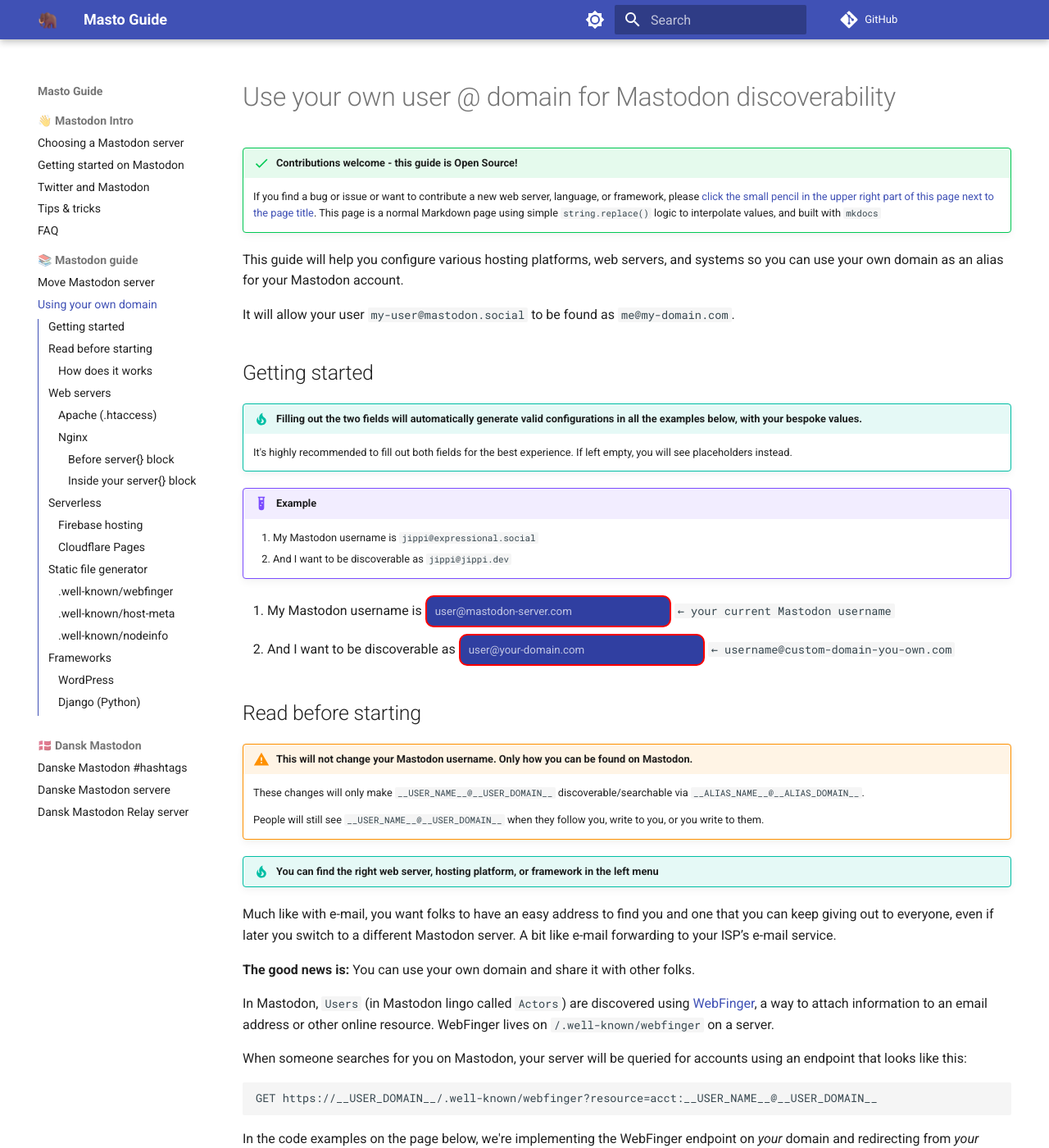
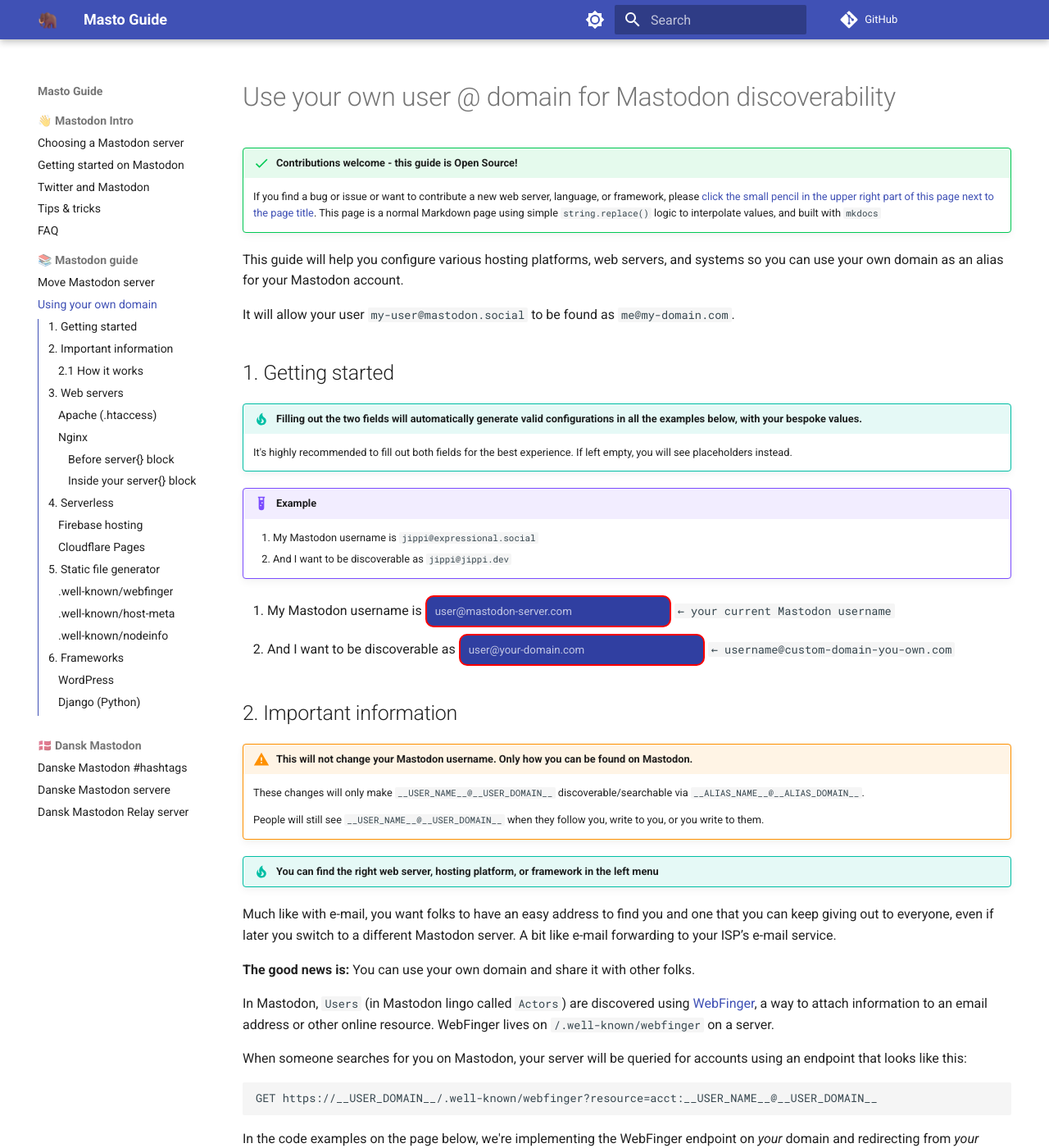
Before and after one commit to jippi/masto-guide, an MkDocs documentation site: the page built from docs/guide/use-your-own-domain.md, in a window 1280 px wide and 1400 px high. Shown: the whole window at 82% size. Built offline with MkDocs 1.6.1 and Material for MkDocs 9.7.7, drawn with Linux system fonts in a browser that asks for light colours; comment, search, counter and statistics services are not loaded; some of the changed text lies outside the part shown.

Commit message:
grammer and styling
Signed-off-by: Christian Winther <jippignu@gmail.com>

````diff
--- a/docs/guide/use-your-own-domain.md
+++ b/docs/guide/use-your-own-domain.md
@@ -8,7 +8,7 @@ This guide will help you configure various hosting platforms, web servers, and s
 
 It will allow your user `my-user@mastodon.social` to be found as `me@my-domain.com`.
 
-## Getting started
+## 1. Getting started
 
 !!! tip "Filling out the two fields will automatically generate valid configurations in all the examples below, with your bespoke values."
 
@@ -22,7 +22,7 @@ It will allow your user `my-user@mastodon.social` to be found as `me@my-domain.c
 1. My Mastodon username is <input id="username" placeholder="user@mastodon-server.com" class="username-selector" /> `← your current Mastodon username`
 1. And I want to be discoverable as <input id="alias" placeholder="user@your-domain.com" class="username-selector" /> `← username@custom-domain-you-own.com`
 
-## Read before starting
+## 2. Important information
 
 !!! warning "This will **not** change your Mastodon username. Only how you can be found on Mastodon."
 
@@ -46,7 +46,7 @@ GET https://__USER_DOMAIN__/.well-known/webfinger?resource=acct:__USER_NAME__@__
 
 In the code examples on the page below, we're implementing the WebFinger endpoint on *your* domain and redirecting from *your* domain (`__ALIAS_DOMAIN__`) to the Mastodon servers (`__USER_DOMAIN__`) WebFinger endpoint, effectively making `__ALIAS_NAME__@__ALIAS_DOMAIN__` become an alias of `__USER_NAME__@__USER_DOMAIN__`.
 
-### How does it works
+### 2.1 How it works
 
 !!! tip "The WebFinger request flow looks like this when your alias is set up"
 
@@ -62,7 +62,7 @@ This is a slightly more technical overview of how the alias functionality works.
     1. `GET https://__USER_DOMAIN__/.well-known/webfinger?resource=acct:__USER_NAME__@__USER_DOMAIN__`
 1. The `example.com` Mastodon server gets a valid `__USER_DOMAIN__` Mastodon profile back named `__USER_NAME__@__USER_DOMAIN__` and shows the result to the user that searched for you.
 
-## Web servers
+## 3. Web servers
 
 ### Apache (.htaccess)
 
@@ -162,7 +162,7 @@ Add the following `location` clause inside your `server{}` for your domain confi
     #... other configs
 ```
 
-## Serverless
+## 4. Serverless
 
 ### Firebase hosting
 
@@ -211,7 +211,7 @@ Add the following three lines to your redirect rules file (`_redirects`):
 /.well-known/nodeinfo* https://__USER_DOMAIN__/.well-known/nodeinfo:splat 301
 ```
 
-## Static file generator
+## 5. Static file generator
 
 !!! note "This configuration will redirect all usernames on `@__ALIAS_DOMAIN__` to your Mastodon account `__USER_NAME__@__USER_DOMAIN__`"
 
@@ -285,7 +285,7 @@ Assuming your public web directory for your website is `www/public`
 }
 ```
 
-## Frameworks
+## 6. Frameworks
 
 ### WordPress
 
````
